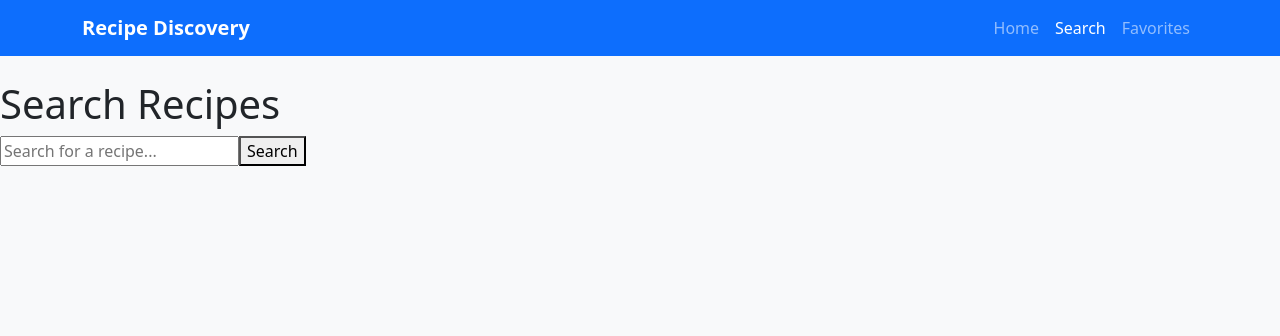
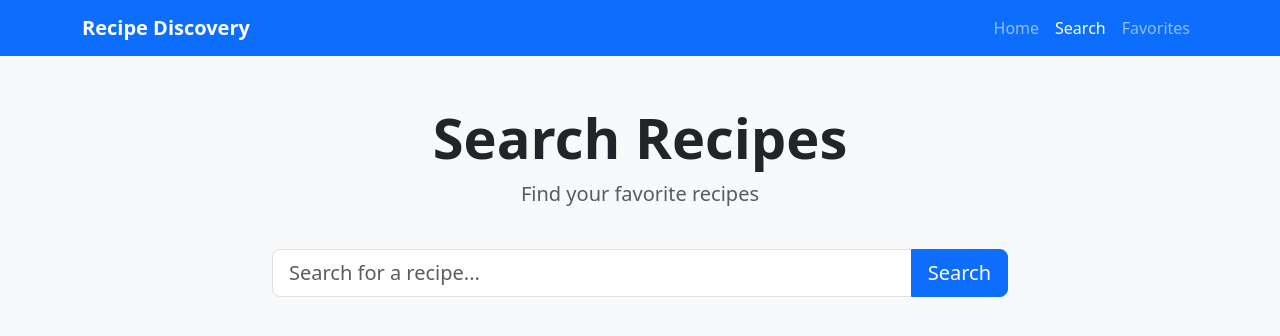
Before and after one commit to structbase/RecipeDiscovery, a React (Vite) app: page /search in a window 1280 px wide. Shown: the top 336 px of the page. Built offline with nearby package versions, Linux system fonts and the light colour scheme.

Commit message:
Update Search.tsx
Minor refactor, utilize error handling components, spinner and bit refactor on rendering the results of search.

```diff
--- a/src/pages/Search.tsx
+++ b/src/pages/Search.tsx
@@ -4,6 +4,8 @@ import useFetch from "../hooks/useFetch";
 import MealCard from "../components/MealCard";
 import type { MealSummary } from "../types/meal";
 import type { MealsResponse } from "../types/api";
+import Spinner from "../components/Spinner";
+import ErrorMessage from "../components/ErrorMessage";
 
 /**
  * Recipe search page with URL state.
@@ -33,35 +35,64 @@ export default function Search() {
     };
 
     return (
-        <div>
-            <h1>Search Recipes</h1>
+        <div className="container my-5">
+            <div className="row mb-4">
+                <div className="col">
+                    <h1 className="display-4 fw-bold text-center">
+                        Search Recipes
+                    </h1>
+                    <p className="lead text-center text-muted">
+                        Find your favorite recipes
+                    </p>
+                </div>
+            </div>
 
-            {/* Form for searching */}
+            <div className="row mb-4">
+                <div className="col-md-8 mx-auto">
                     <form onSubmit={handleSubmit}>
+                        <div className="input-group input-group-lg">
                             <input
                                 type="text"
+                                className="form-control"
                                 value={query}
                                 onChange={(e) => setQuery(e.target.value)}
                                 placeholder="Search for a recipe..."
+                                aria-label="Search for a recipe"
                             />
-                <button type="submit">Search</button>
+                            <button className="btn btn-primary" type="submit">
+                                Search
+                            </button>
+                        </div>
                     </form>
+                </div>
+            </div>
 
-            {/* Handle various data fetching states */}
-            {loading && searchTerm && <p>Loading results...</p>}
-            {error && <p>Error: {error.message}</p>}
-
-            {/* Logic for "No Results Found" */}
-            {!loading && !error && searchTerm && !data?.meals && (
-                <p>No recipes found for "{searchTerm}".</p>
+            {loading && (
+                <div className="text-center">
+                    <Spinner />
+                </div>
             )}
 
-            {/* Render results in a grid layout */}
-            <div className="search-grid">
-                {data?.meals?.map((meal) => (
-                    <MealCard key={meal.idMeal} meal={meal} />
+            {error && <ErrorMessage message={error.message} />}
+
+            {!loading && !error && (!data || !data.meals) && searchTerm && (
+                <div className="alert alert-warning" role="alert">
+                    No recipes found for "{searchTerm}".
+                </div>
+            )}
+
+            {data?.meals && data.meals.length > 0 && (
+                <div className="row g-4">
+                    {data.meals.map((meal) => (
+                        <div
+                            key={meal.idMeal}
+                            className="col-md-6 col-lg-4 col-xl-3"
+                        >
+                            <MealCard meal={meal} />
+                        </div>
                     ))}
                 </div>
+            )}
         </div>
     );
 }
```
Lines whose indentation alone changed are shown as unchanged.
